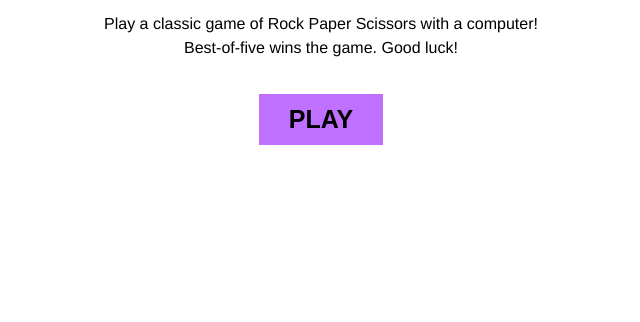
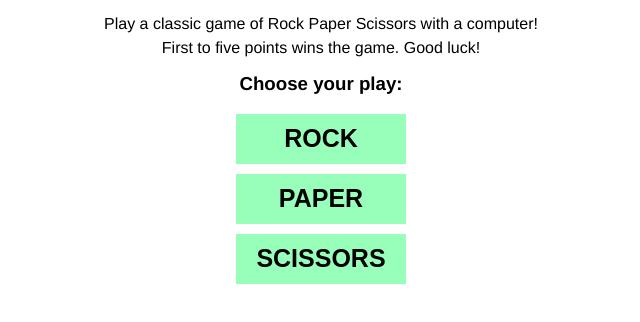
Before and after one commit to giobugtong/rock-paper-scissors, a plain HTML site: page index.html in a window 1280 px wide. Shown: the part 80-402 px from the top of the page, without its empty margins (319-959 px from the left). Drawn offline with Linux system fonts and the light colour scheme.

Commit message:
Replace Play button with Rock Paper Scissors buttons

```diff
--- a/index.html
+++ b/index.html
@@ -1,6 +1,6 @@
 <!-- From New Branch "with-UI"-->
 <!DOCTYPE html>
-<html lang="eng" id="background">
+<html lang="eng">
     <head>
         <title>Rock Paper Scissors</title>
         <link rel="stylesheet" type="text/css" href="style.css">
@@ -8,10 +8,14 @@
     </head>
 
     <h1>Rock Paper Scissors</h1>
-    <p id="greet">Play a classic game of Rock Paper Scissors with a computer!<br></br>Best-of-five wins the game. Good luck!</p>
+    <p id="greet">Play a classic game of Rock Paper Scissors with a computer!<br></br>First to five points wins the game. Good luck!</p>
     <div id="container">
-        <button id="btnPlay"><strong>PLAY</strong></button>
-
+        <h3>Choose your play:</h3>
+        <div id="plays-container">
+        <span><button class="play">ROCK</button></span>
+        <span><button class="play">PAPER</button></span>
+        <span><button class="play">SCISSORS</button></span>
+        </div>
     </div>
 </html>
 
--- a/script.js
+++ b/script.js
@@ -4,8 +4,8 @@ let score;
 let playerScore = 0;
 let computerScore = 0;
 
-const btnPlay = document.querySelector("#btnPlay");
-btnPlay.addEventListener("click", game);
+// const btnPlay = document.querySelector("#btnPlay");
+// btnPlay.addEventListener("click", game);
 
 function computerPlay() { //returns random number which would correspond to the computer's play
     let choice = Math.floor(Math.random() * 3);
@@ -45,11 +45,6 @@ function game() { //main algorithm that starts the game
 
     alert("Play against a computer in a best-of-five game of Rock Paper Scissors. Good luck!"); //welcome message upon page open/refresh
 
-    let i;
-    for (i = 0; i < 5; i++) { //loops through 5 rounds
-        console.log(playRound(playerSelection, computerSelection));
-    }
-
     if (playerScore === computerScore) { //determines the winner of the game after 5 rounds as dictated by the for loop above
         alert("Game over! It's a tie!");
     } else if (playerScore > computerScore) {
--- a/style.css
+++ b/style.css
@@ -1,5 +1,5 @@
 /* First time using a separate CSS file*/
-#background{
+html{
     background-color: rgb(255, 255, 255);
     font-family: helvetica, arial, sans-serif;
 }
@@ -7,12 +7,16 @@ h1{
     text-align: center;
     margin-top: 40px;
 }
+h3{
+    text-align: center;
+}
 #greet{
     text-align: center;
     line-height: 12px;
 }
 #btnPlay{
-    padding: 11px 30px 11px 30px;
+    height: 50px;
+    width: 170px;
     background-color: rgb(191, 112, 255);
     border: none;
     border-style: none;
@@ -24,3 +28,21 @@ h1{
     cursor: pointer;
     background-color:rgb(196, 132, 248);
 }
+#plays-container{
+}
+.play{
+    height: 50px;
+    width: 170px;
+    background-color:rgb(152, 255, 186);
+    border: none;
+    border-style: none;
+    font-size: 25px;
+    margin: 10px auto 0 auto;
+    display: block;
+    font-weight: bold;
+}
+.play:hover{
+    cursor: pointer;
+
+    background-color: rgb(112, 255, 160);
+}
```
